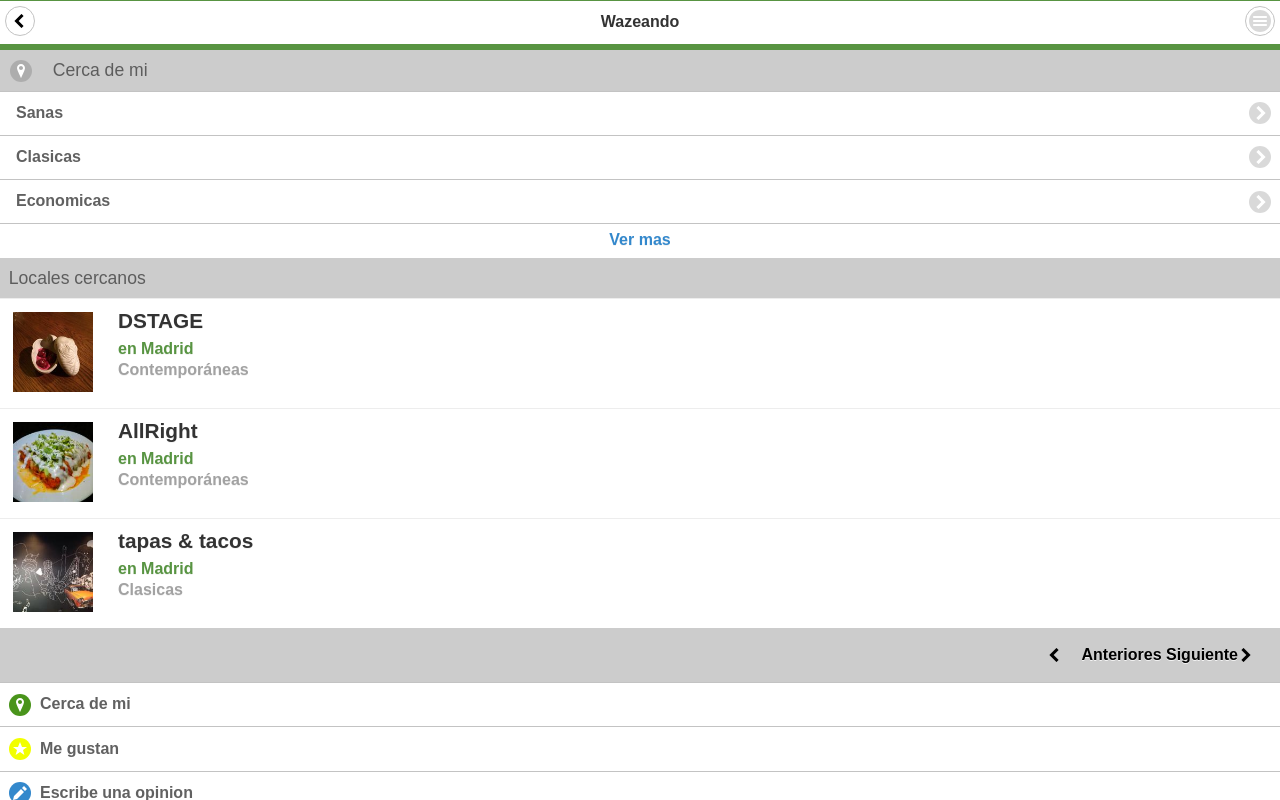
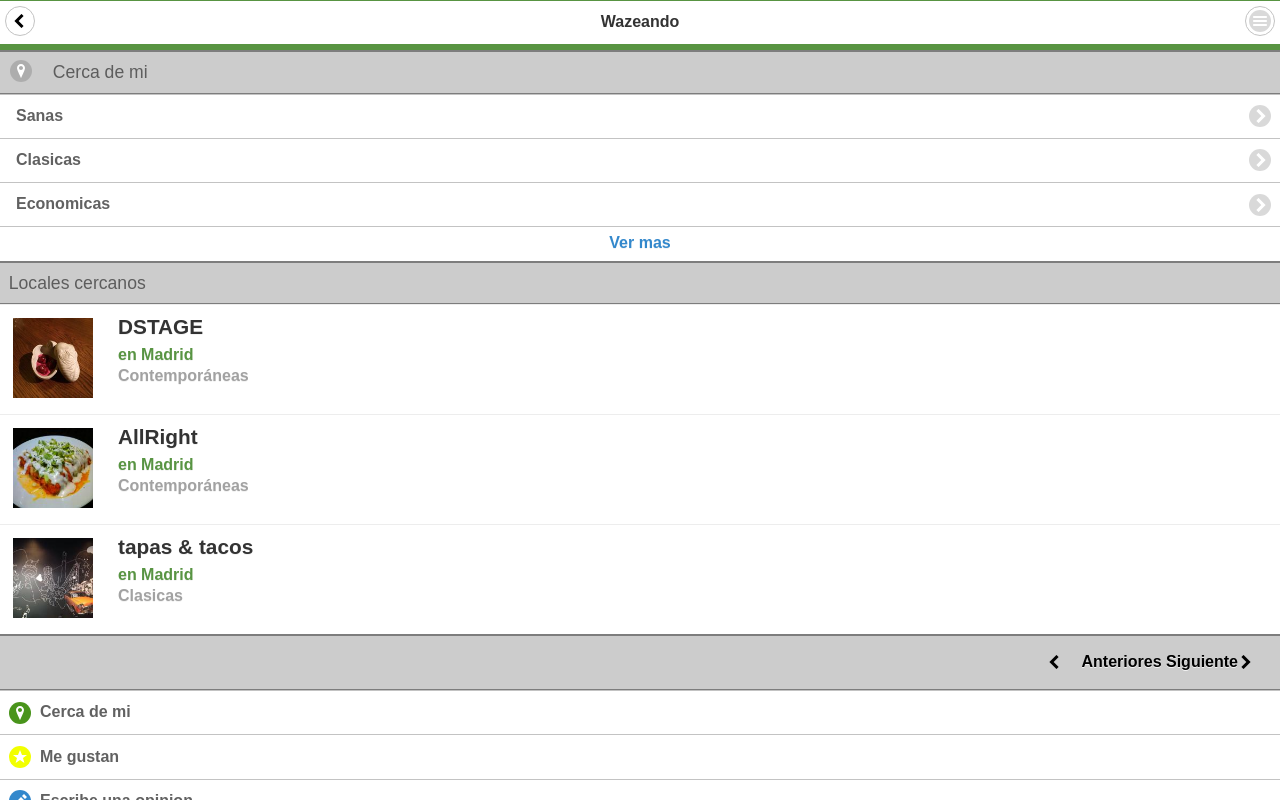
Before and after one commit to Jositoyoyo/wazeando, a plain HTML site: page mi_posicion.html in a window 1280 px wide. Drawn offline with Linux system fonts and the light colour scheme.

Commit message:
Nuevos elementos a la ui de mi posicion

```diff
--- a/css/css.css
+++ b/css/css.css
@@ -479,6 +479,8 @@ button[disabled],
     text-shadow: none;
     text-align: left;
     font-size: 1.1em;
+    border-bottom: #7D7D7D 1px solid;
+    border-top: #7D7D7D 2px solid;
 }
 .ui-banner .ui-btn-icon-left:after, .ui-btn-icon-right:after {
     top: 7%;
@@ -489,7 +491,8 @@ button[disabled],
     text-align: right;
     background: #ccc;
     padding: 1em 0.5em;
-    border-top: #ccc 1px solid;
+    border-bottom: #7D7D7D 1px solid;
+    border-top: #7D7D7D 2px solid;
 }
 .ui-paginator a{
     color: #000;
```
